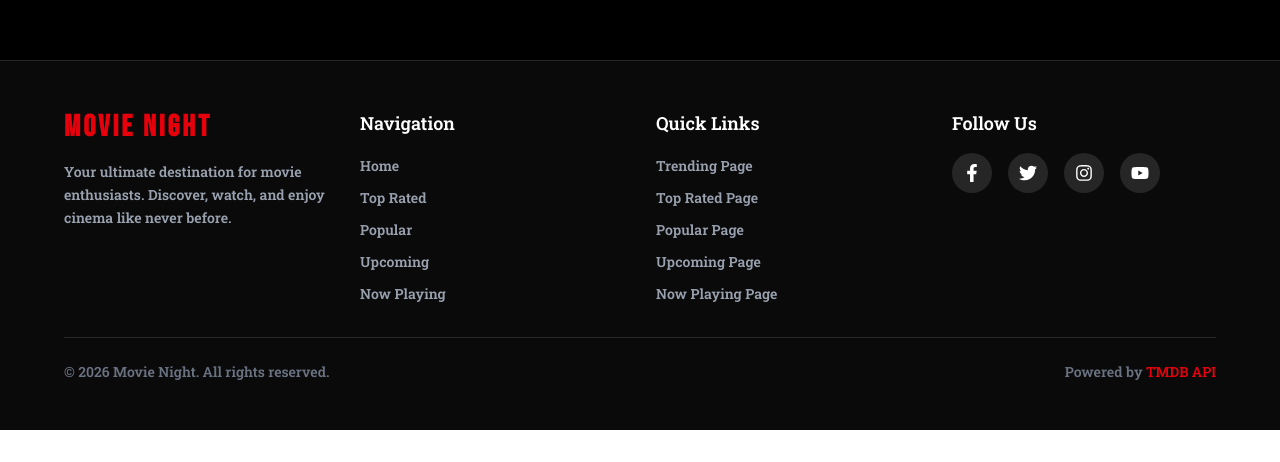
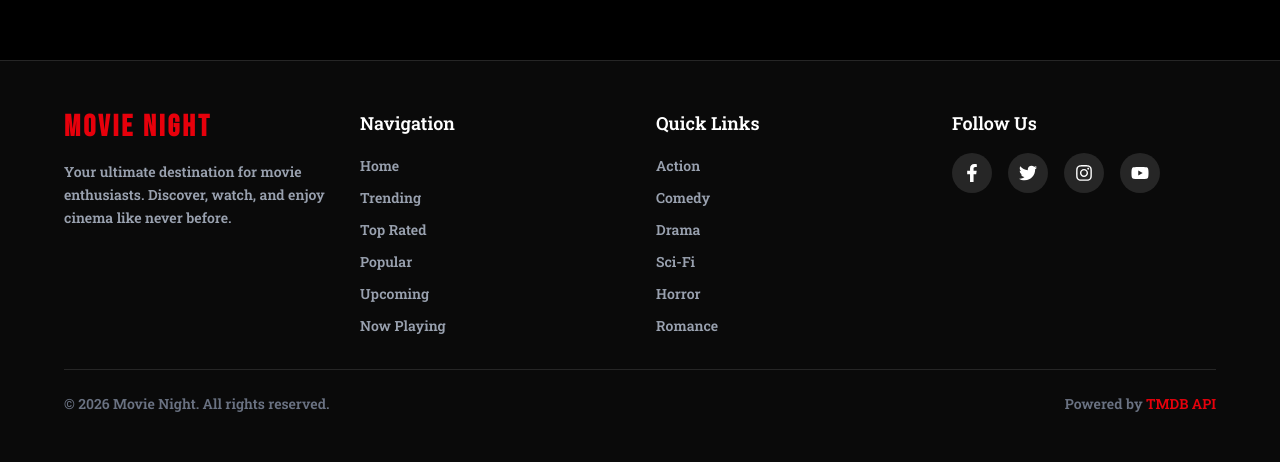
Before and after one commit to Abdo-omran2206/Movie-Night, a Next.js app: page / in a window 1280 px wide. Shown: the part 804-1266 px from the top of the page. Before the commit the page ends 1234 px from the top, so only its background shows below. Built offline with nearby package versions, Linux system fonts and the light colour scheme; no server answers.

Commit message:
feat: Add application footer component

```diff
--- a/app/components/Footer.tsx
+++ b/app/components/Footer.tsx
@@ -4,20 +4,22 @@ import { FaFacebookF, FaTwitter, FaInstagram, FaYoutube } from "react-icons/fa";
 export default function Footer() {
   const currentYear = new Date().getFullYear();
 
+  const genres = [
+    { href: "/category/action", label: "Action" },
+    { href: "/category/comedy", label: "Comedy" },
+    { href: "/category/drama", label: "Drama" },
+    { href: "/category/sci-fi", label: "Sci-Fi" },
+    { href: "/category/horror", label: "Horror" },
+    { href: "/category/romance", label: "Romance" },
+  ];
+
   const navigationLinks = [
     { href: "/", label: "Home" },
-    { href: "/#Top Rated Movies", label: "Top Rated" },
-    { href: "/#Popular Now", label: "Popular" },
-    { href: "/#Coming Soon", label: "Upcoming" },
-    { href: "/#Now Playing", label: "Now Playing" },
-  ];
-
-  const quickLinks = [
-    { href: "/category/trending", label: "Trending Page" },
-    { href: "/category/top_rated", label: "Top Rated Page" },
-    { href: "/category/popular", label: "Popular Page" },
-    { href: "/category/upcoming", label: "Upcoming Page" },
-    { href: "/category/now_playing", label: "Now Playing Page" },
+    { href: "/category/trending", label: "Trending" },
+    { href: "/category/top_rated", label: "Top Rated" },
+    { href: "/category/popular", label: "Popular" },
+    { href: "/category/upcoming", label: "Upcoming" },
+    { href: "/category/now_playing", label: "Now Playing" },
   ];
 
   const socialMedia = [
@@ -83,7 +85,7 @@ export default function Footer() {
               Quick Links
             </h3>
             <ul className="space-y-2">
-              {quickLinks.map((link) => (
+              {genres.map((link) => (
                 <li key={link.href + link.label}>
                   <Link
                     href={link.href}
```
